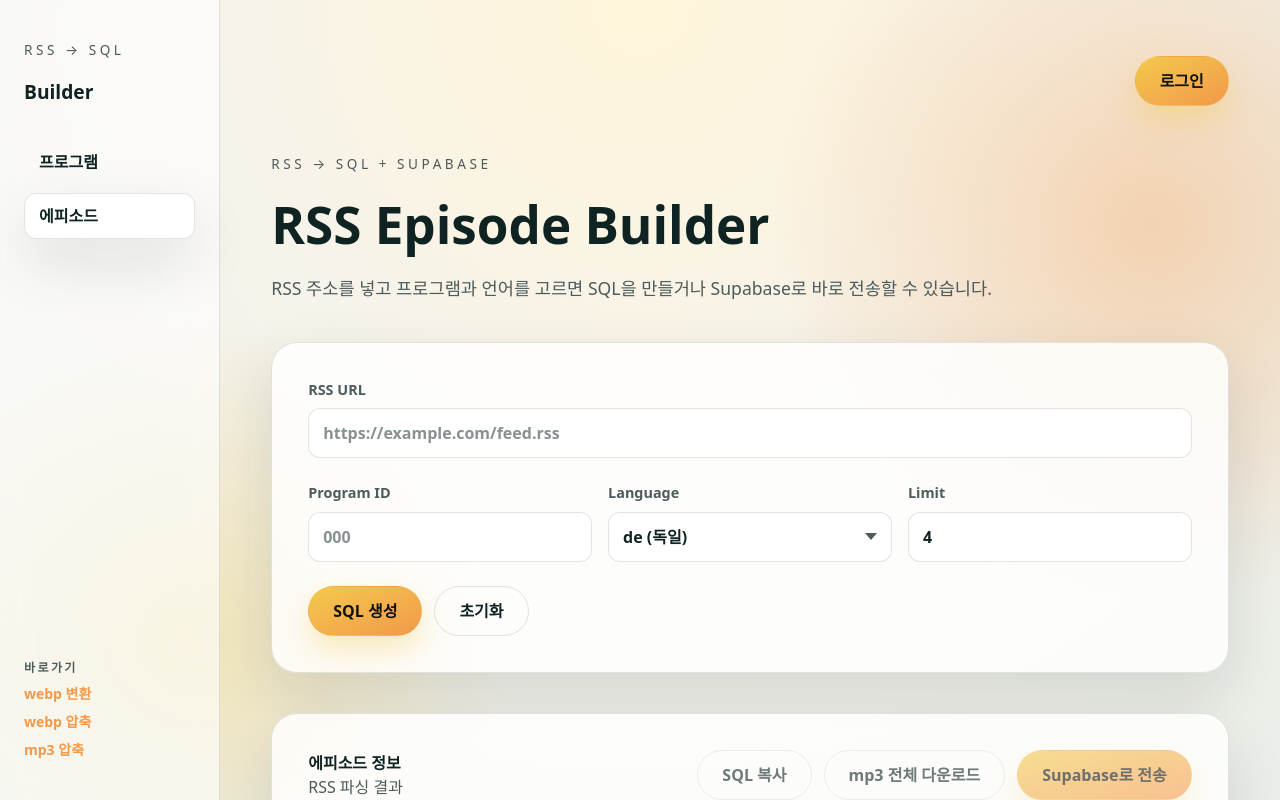
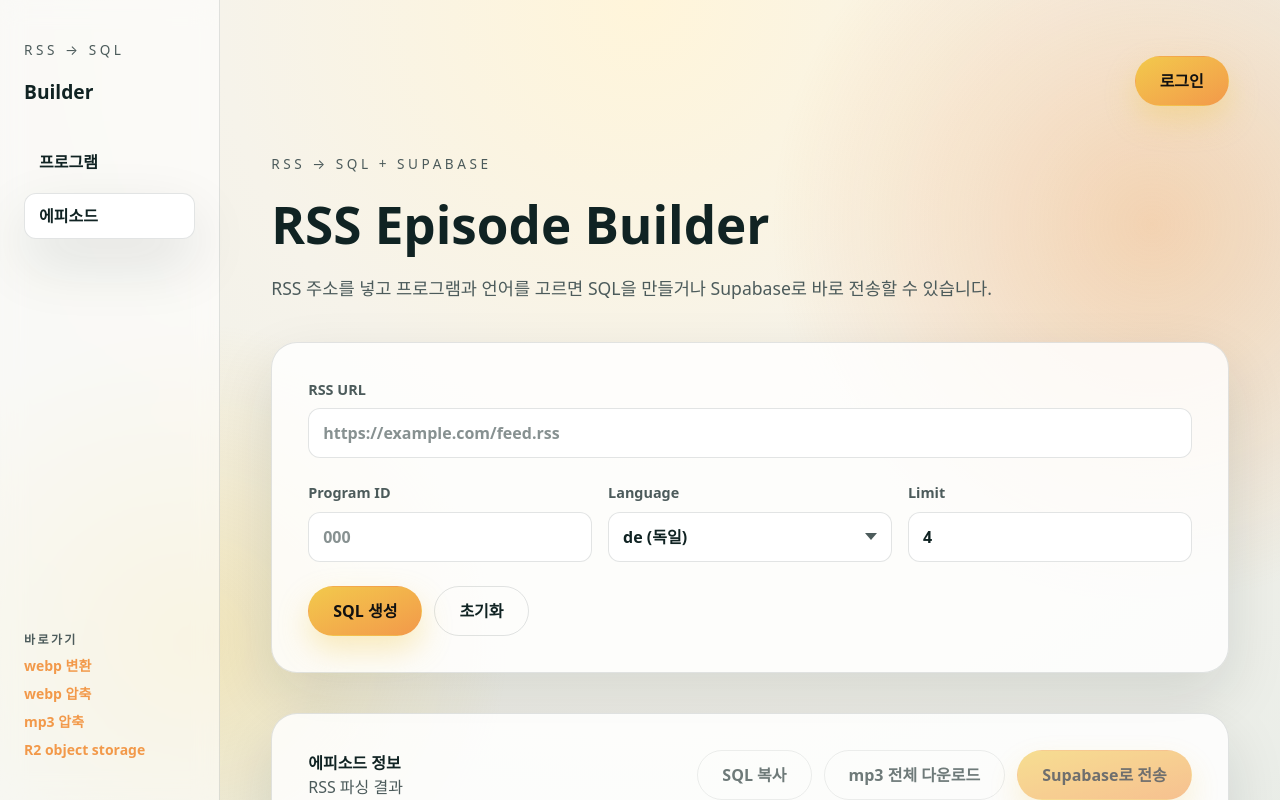
Before and after one commit to CarLifeContentBusinessDev/RSS-Reader, a React (Vite) app: page / in a window 1280 px wide. Shown: the top 800 px of the page. Built offline with nearby package versions, Linux system fonts and the light colour scheme; a web font is replaced by a local one.

Commit message:
feat: 사이드바 R2 바로가기 추가

```diff
--- a/src/components/Sidebar.tsx
+++ b/src/components/Sidebar.tsx
@@ -65,6 +65,14 @@ const Sidebar = () => {
           >
             mp3 압축
           </a>
+          <a
+            className="text-sm font-semibold text-accent-strong transition hover:text-accent "
+            href="https://dash.cloudflare.com/194031f1919f524b4ecbf1ad3c5f60f9/r2/default/buckets/pickle-demo"
+            target="_blank"
+            rel="noreferrer"
+          >
+            R2 object storage
+          </a>
         </div>
       </div>
     </aside>
```
